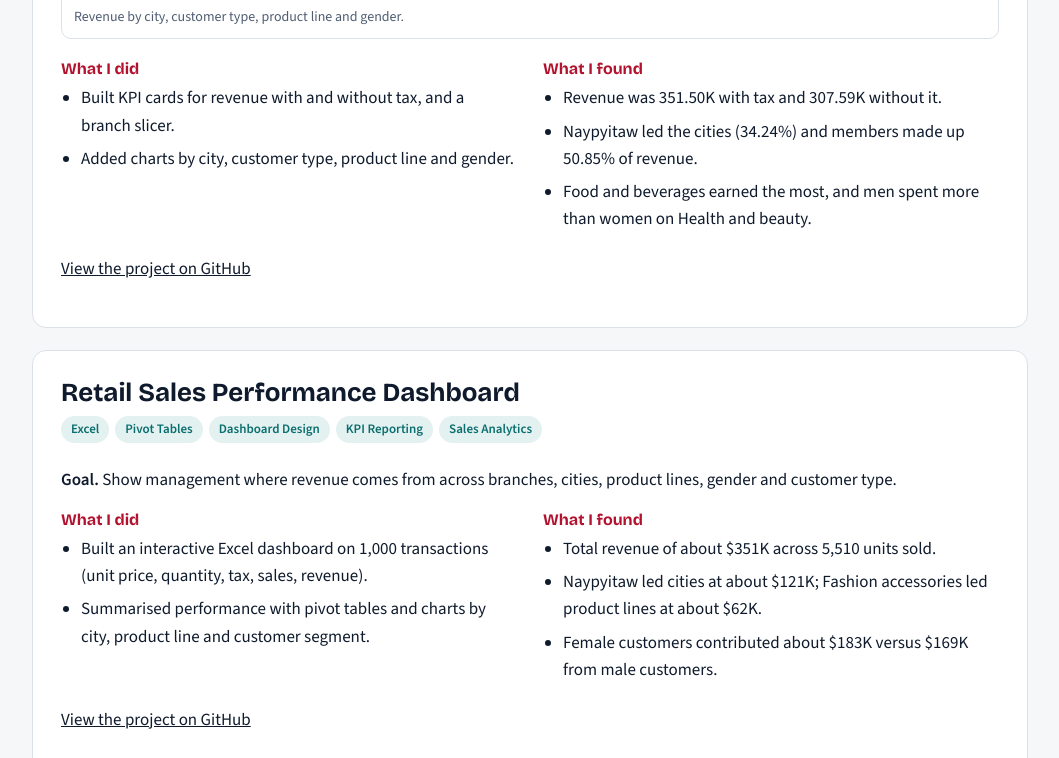
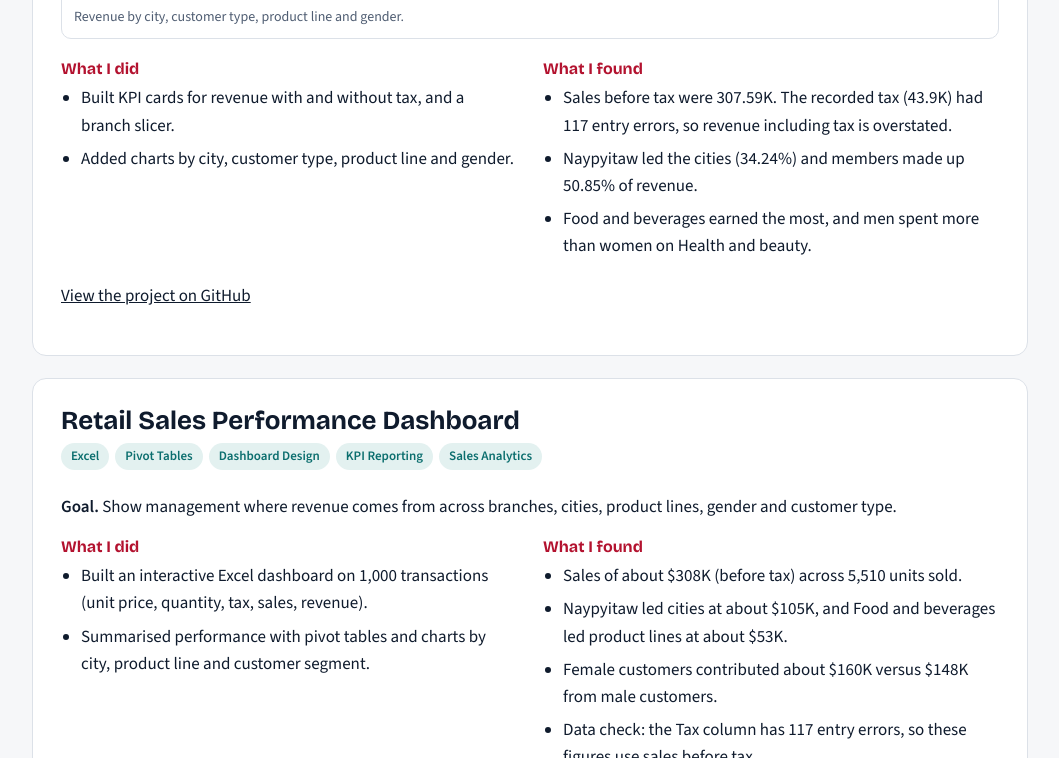
Before and after one commit to Betsej/Betsej.github.io, a plain HTML site: page index.html in a window 1280 px wide. Shown: the part 3422-4180 px from the top of the page, without its empty margins (110-1169 px from the left). Drawn offline with nearby package versions, Linux system fonts and the light colour scheme.

Commit message:
Add files via upload

```diff
--- a/index.html
+++ b/index.html
@@ -156,7 +156,7 @@ footer h2{font-size:34px;margin-bottom:10px}
 <li>Added charts by city, customer type, product line and gender.</li>
 </ul></div>
 <div><h4>What I found</h4><ul>
-<li>Revenue was 351.50K with tax and 307.59K without it.</li>
+<li>Sales before tax were 307.59K. The recorded tax (43.9K) had 117 entry errors, so revenue including tax is overstated.</li>
 <li>Naypyitaw led the cities (34.24%) and members made up 50.85% of revenue.</li>
 <li>Food and beverages earned the most, and men spent more than women on Health and beauty.</li>
 </ul></div>
@@ -175,9 +175,9 @@ footer h2{font-size:34px;margin-bottom:10px}
 <li>Summarised performance with pivot tables and charts by city, product line and customer segment.</li>
 </ul></div>
 <div><h4>What I found</h4><ul>
-<li>Total revenue of about $351K across 5,510 units sold.</li>
-<li>Naypyitaw led cities at about $121K; Fashion accessories led product lines at about $62K.</li>
-<li>Female customers contributed about $183K versus $169K from male customers.</li>
+<li>Sales of about $308K (before tax) across 5,510 units sold.</li>
+<li>Naypyitaw led cities at about $105K, and Food and beverages led product lines at about $53K.</li>
+<li>Female customers contributed about $160K versus $148K from male customers.</li><li>Data check: the Tax column has 117 entry errors, so these figures use sales before tax.</li>
 </ul></div>
 </div>
 <p><a href="https://github.com/Betsej/Supermarket-Sales-Dashboard">View the project on GitHub</a></p>
```
